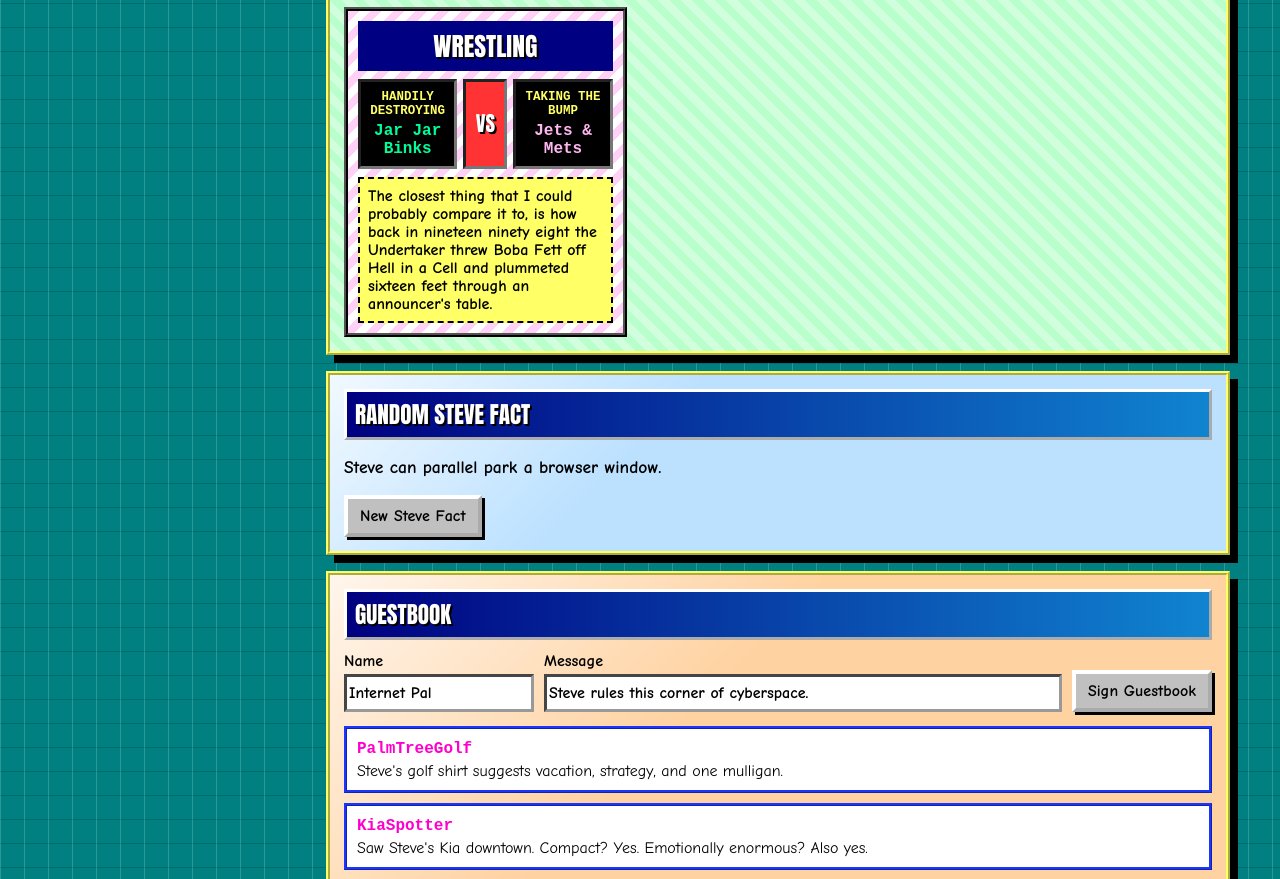
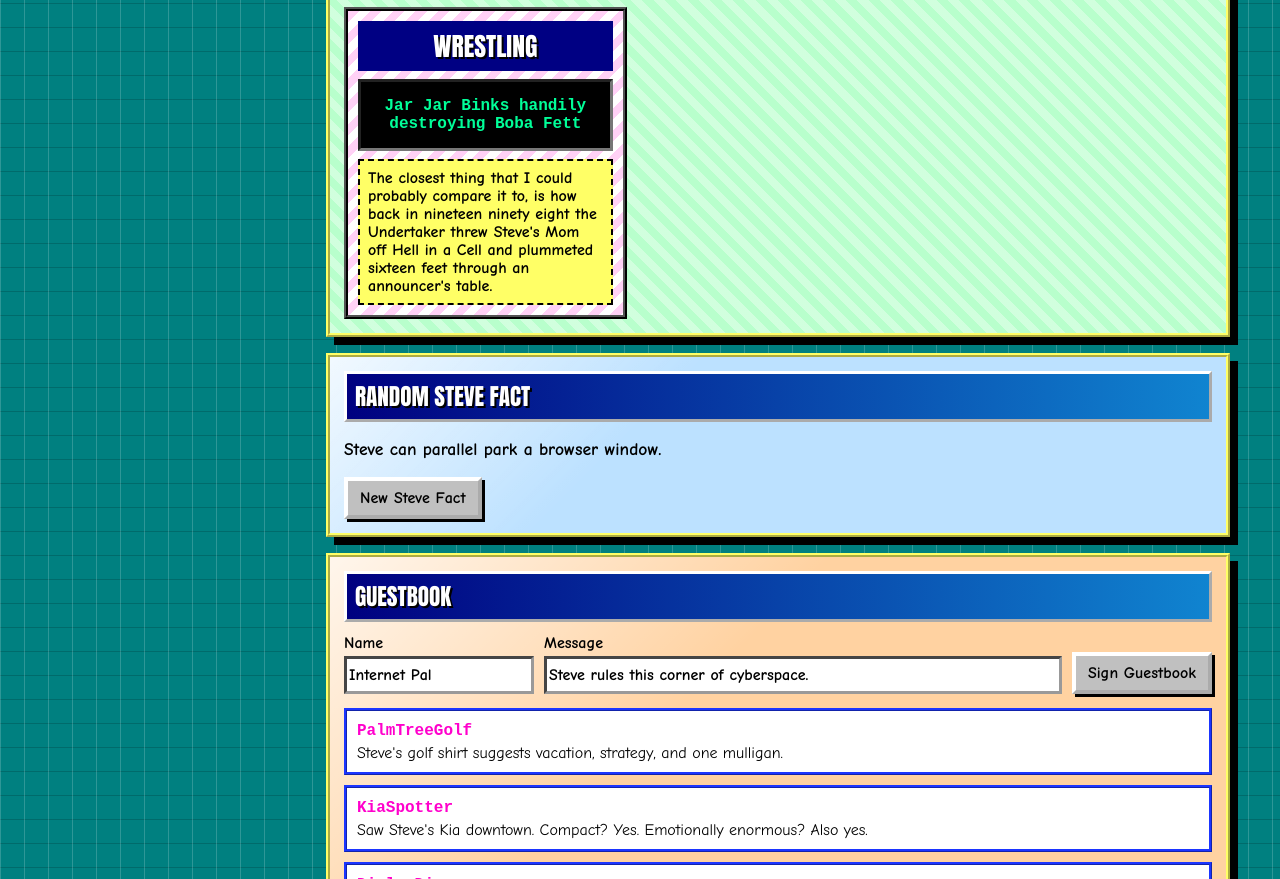
Before and after one commit to kroy-the-rabbit/newyorksteven.com, a plain HTML site: page index.html in a window 1280 px wide. Shown: the part 2324-3203 px from the top of the page. Drawn offline with Linux system fonts and the light colour scheme.

Commit message:
Simplify wrestling matchup joke

```diff
--- a/index.html
+++ b/index.html
@@ -277,17 +277,11 @@
               <article class="score-card wrestling-card">
                 <h3>Wrestling</h3>
                 <div class="cage-match" aria-label="Battle royale cage match result">
-                  <div class="combatant winners">
-                    <span>Handily destroying</span>
-                    <strong>Jar Jar Binks</strong>
-                  </div>
-                  <div class="versus">VS</div>
-                  <div class="combatant losers">
-                    <span>Taking the bump</span>
-                    <strong>Jets &amp; Mets</strong>
+                  <div class="combatant winners solo-combatant">
+                    <strong>Jar Jar Binks handily destroying Boba Fett</strong>
                   </div>
                 </div>
-                <p class="hell-cell-line">The closest thing that I could probably compare it to, is how back in nineteen ninety eight the Undertaker threw Boba Fett off Hell in a Cell and plummeted sixteen feet through an announcer's table.</p>
+                <p class="hell-cell-line">The closest thing that I could probably compare it to, is how back in nineteen ninety eight the Undertaker threw Steve's Mom off Hell in a Cell and plummeted sixteen feet through an announcer's table.</p>
               </article>
             </div>
           </section>
--- a/styles.css
+++ b/styles.css
@@ -661,6 +661,10 @@ h1 {
   color: #ffb7f0;
 }
 
+.solo-combatant {
+  grid-column: 1 / -1;
+}
+
 .versus {
   min-width: 44px;
   color: #fff;
```
